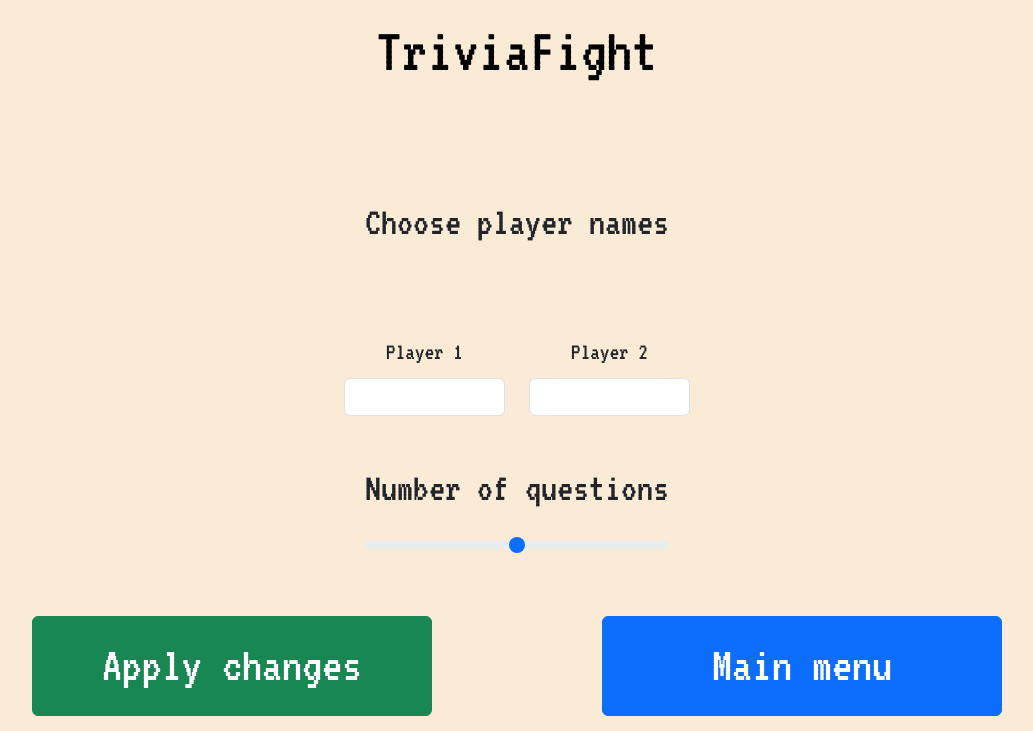
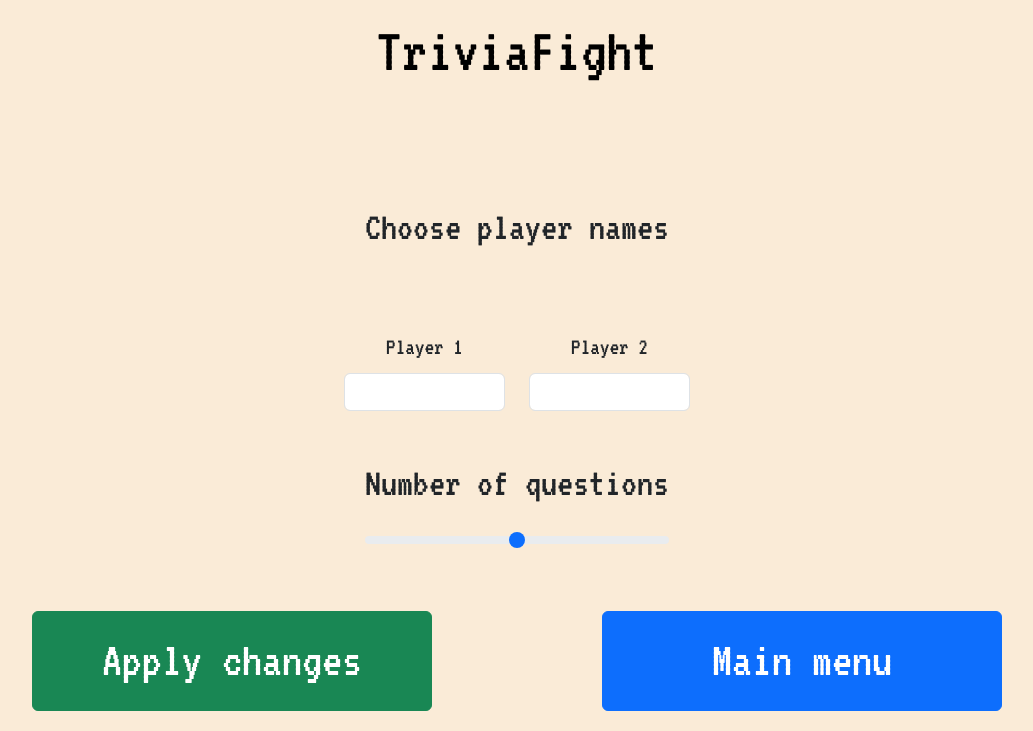
Before and after one commit to ManosKelig/TriviaFight-Web-Based-Quiz-Game, a Flask app: template templates/options.html in a window 1280 px wide. Shown: the top 731 px of the page, without its empty margins (123-1156 px from the left). Run offline with Flask 3, Linux system fonts and the light colour scheme; the template is opened without the code that fills it, so the values that code supplies are empty.

Commit message:
Update options.html

```diff
--- a/templates/options.html
+++ b/templates/options.html
@@ -9,7 +9,7 @@
         </div>
     </div>
 
-    <div class="row text-center mb-3">
+    <div class="row text-center">
         <div class="col">
             <h2 class="game-message"> Choose player names</h2>
         </div>
```
